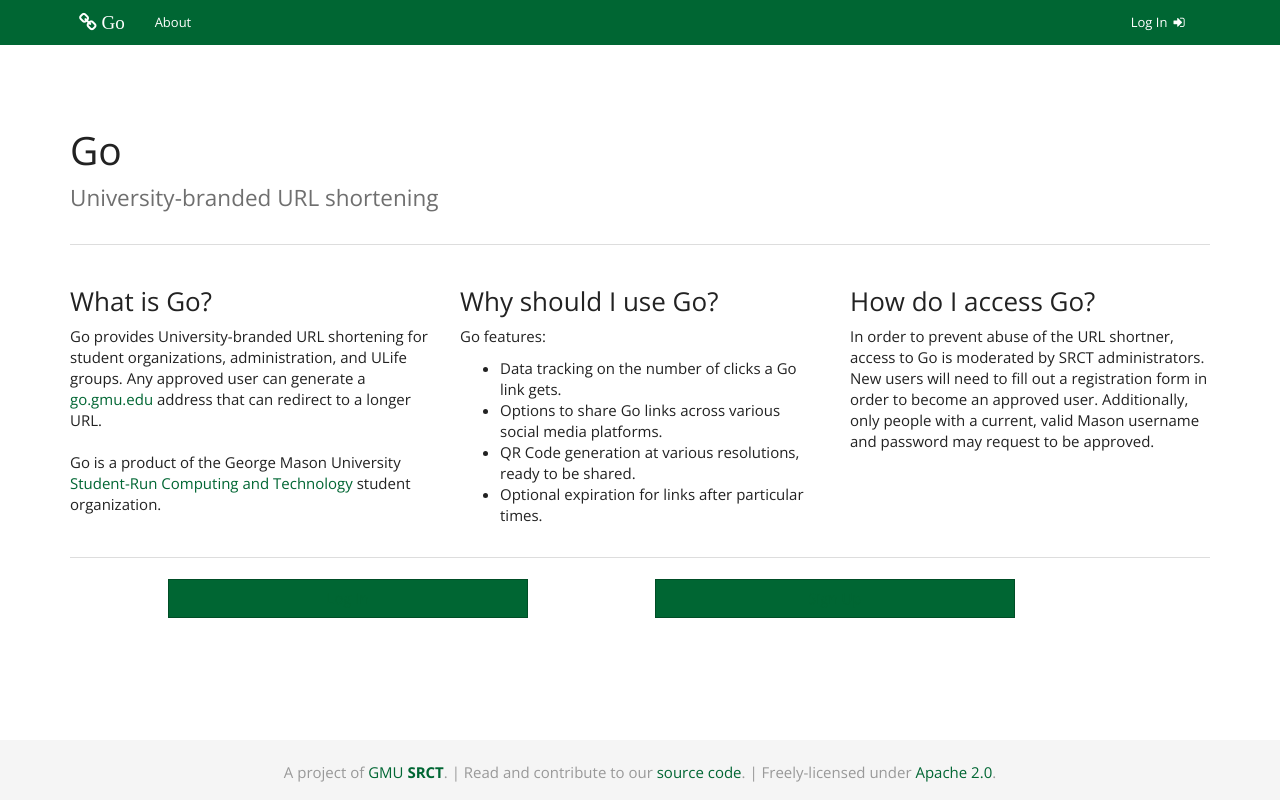
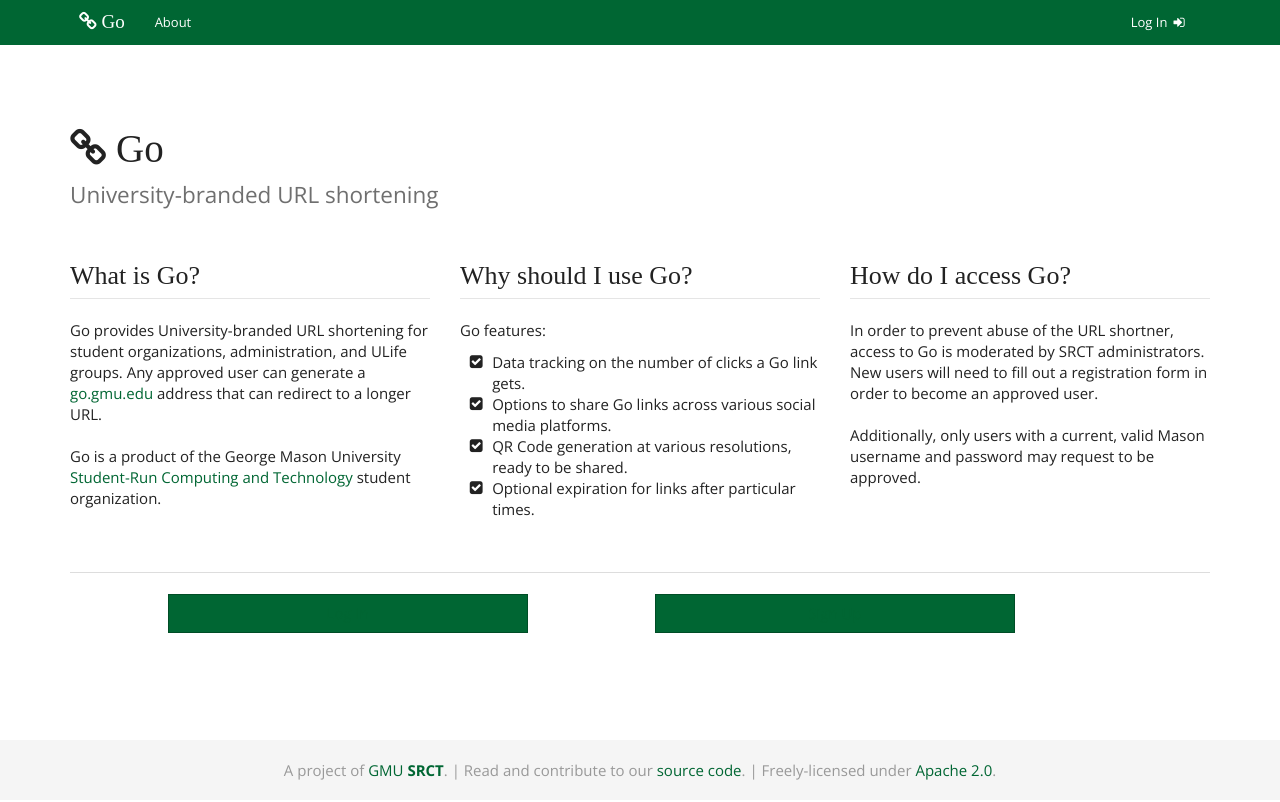
Before and after one commit to srct/go, a Django app: template go/go/templates/public_landing.html in a window 1280 px wide. After the commit the page ends 780 px from the top, so only its background shows below. Run offline with Django 3.2, Linux system fonts and the light colour scheme; the template is opened without the code that fills it, so the values that code supplies are empty; some libraries are stand-ins or nearby versions; some web fonts are replaced.

Commit message:
Hopefully, final homepage css redo
- AwesomeIcons, Nice font, new spacing
- what more could you ask for?

```diff
--- a/go/go/templates/public_landing.html
+++ b/go/go/templates/public_landing.html
@@ -1,3 +1,10 @@
+<style>
+banner,.page-header,#banner{
+  border-bottom: none;
+  margin-bottom: 0;
+}
+</style>
+
 {% extends 'layouts/base.html' %}
 
 
@@ -10,7 +17,7 @@
 <div class="page-header" id="banner">
   <div class="row">
     <div class="col-md-12">
-        <h1>Go</h1>
+        <h1><i class="fa"><i class="fa fa-link"></i> Go</i></h1>
         <p class="lead">University-branded URL shortening</p>
     </div>
   </div>
@@ -19,7 +26,8 @@
 <div class="row">
 
   <div class="col-md-4">
-      <h3>What is Go?</h3>
+      <h3><i class="fa">What is Go?</i></h3>
+      <legend></legend>
       <p>Go provides University-branded URL shortening for student organizations,
       administration, and ULife groups. Any approved user can generate a
       <a href="http://go.gmu.edu">go.gmu.edu</a> address
@@ -32,39 +40,47 @@
   </div>
 
   <div class="col-md-4">
-    <h3>Why should I use Go?</h3>
+    <h3><i class="fa">Why should I use Go?</i></h3>
+    <legend></legend>
     <p>
       Go features:
-      <ul>
+    </p>
+      <ul class="fa-ul">
         <li>
+          <i class="fa-li fa fa-check-square"></i>
            Data tracking on the number of clicks a Go link gets.
         </li>
         <li>
+          <i class="fa-li fa fa-check-square"></i>
            Options to share Go links across various social media platforms.
         </li>
         <li>
+          <i class="fa-li fa fa-check-square"></i>
            QR Code generation at various resolutions, ready to be shared.
         </li>
         <li>
+          <i class="fa-li fa fa-check-square"></i>
            Optional expiration for links after particular times.
         </li>
       </ul>
-    </p>
   </div>
 
   <div class="col-md-4">
-    <h3>How do I access Go?</h3>
+    <h3><i class="fa">How do I access Go?</i></h3>
+    <legend></legend>
     <p>
       In order to prevent abuse of the URL shortner, access to Go
       is moderated by SRCT administrators. New users will need to fill out
       a registration form in order to become an approved user.
-      Additionally, only people with a current, valid Mason username and password
+      <br></br>
+      Additionally, only users with a current, valid Mason username and password
       may request to be approved.
     </p>
 
   </div>
 </div>
 
+<br />
 <hr />
 <div class="row">
   <div class="col-md-offset-1 col-md-4" "col-md-offset-2 col-md-4">
```
